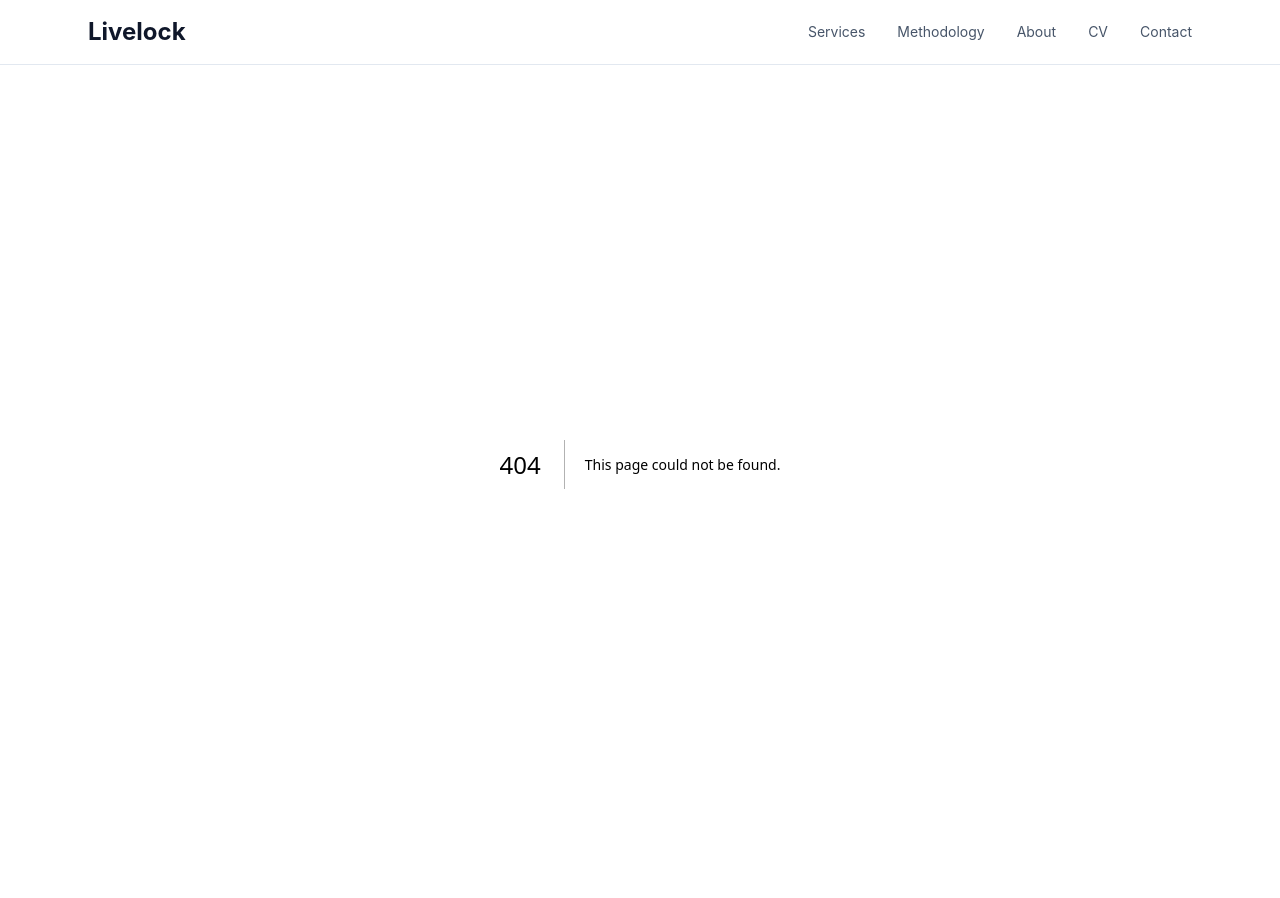
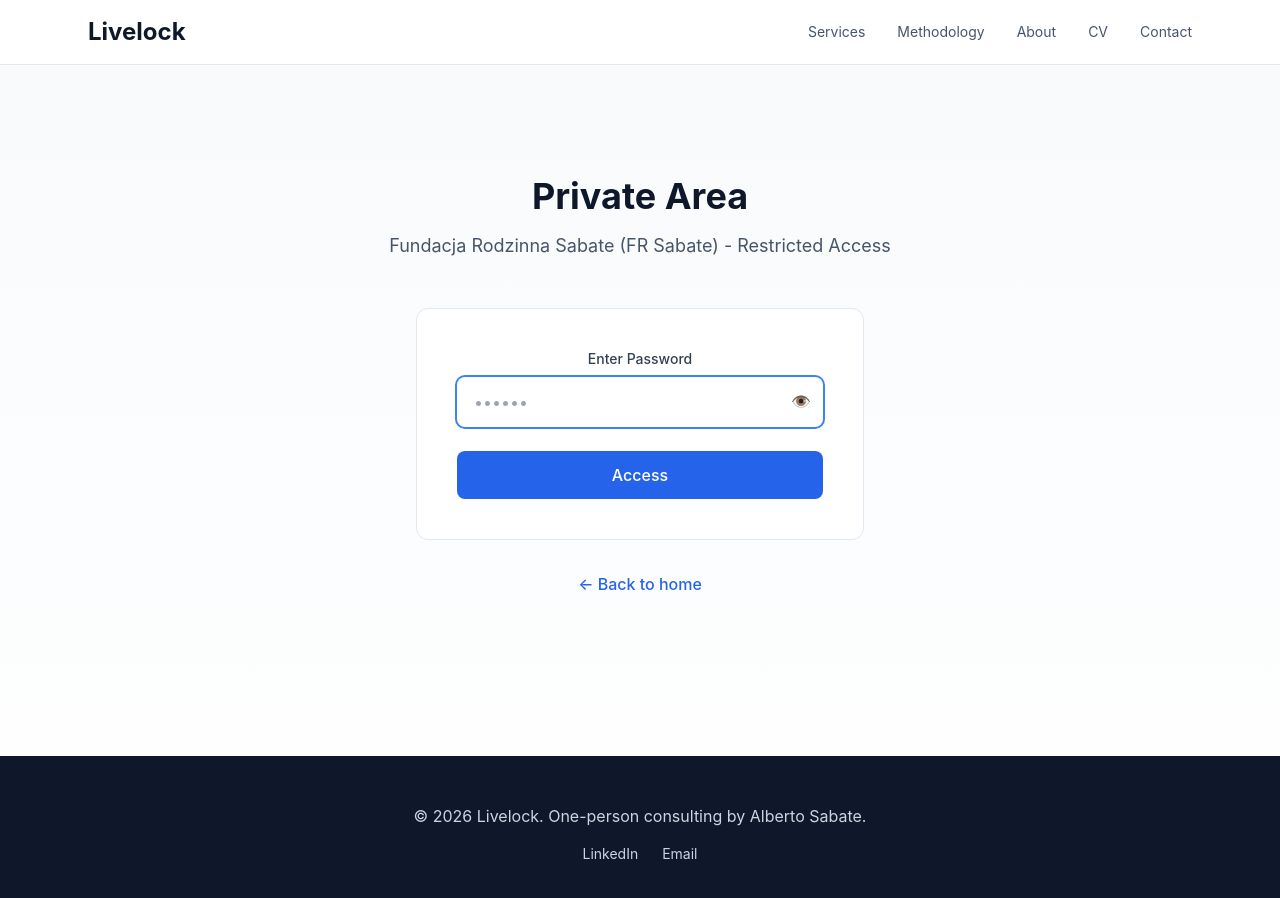
Before and after one commit to Livelocksap/livelock-website, a Next.js app: page /private in a window 1280 px wide. Before the commit this address had no page. Shown: the top 898 px of the page. Before the commit the page ends 864 px from the top, so only its background shows below. Built offline with nearby package versions, Linux system fonts and the light colour scheme.

Commit message:
Add password-protected FR Sabate private area with Financial Statements link

```diff
--- a/src/app/page.js
+++ b/src/app/page.js
@@ -56,10 +56,11 @@ export default function Home() {
             <p className="text-slate-600 text-center mb-8">
               Specializing in SAP Analytics Cloud, SAP Datasphere, advanced planning, and AI integration across pharma, manufacturing, retail, and beyond.
             </p>
-            <div className="flex gap-4 justify-center">
+            <div className="flex gap-4 justify-center flex-wrap">
               <Link href="/services" className="text-blue-600 hover:text-blue-700 font-medium">Services →</Link>
               <Link href="/about" className="text-blue-600 hover:text-blue-700 font-medium">About →</Link>
               <Link href="/cv" className="text-blue-600 hover:text-blue-700 font-medium">CV →</Link>
+              <Link href="/private" className="text-blue-600 hover:text-blue-700 font-medium">FR Sabate →</Link>
             </div>
           </div>
         </div>
--- /dev/null
+++ b/src/app/private/page.js
@@ -0,0 +1,195 @@
+'use client'
+
+import Link from 'next/link'
+import { useState, useEffect } from 'react'
+
+export default function Private() {
+  const [password, setPassword] = useState('')
+  const [isAuthenticated, setIsAuthenticated] = useState(false)
+  const [showPassword, setShowPassword] = useState(false)
+  const [error, setError] = useState('')
+
+  // Check if already authenticated on mount
+  useEffect(() => {
+    const stored = sessionStorage.getItem('livelock_auth')
+    if (stored === 'true') {
+      setIsAuthenticated(true)
+    }
+  }, [])
+
+  const handleSubmit = (e) => {
+    e.preventDefault()
+    setError('')
+
+    // Hash the password (simple approach - in production use proper hashing)
+    // RODE2025 hashed
+    const correctPassword = 'RODE2025'
+
+    if (password === correctPassword) {
+      sessionStorage.setItem('livelock_auth', 'true')
+      setIsAuthenticated(true)
+      setPassword('')
+    } else {
+      setError('Incorrect password. Please try again.')
+      setPassword('')
+    }
+  }
+
+  const handleLogout = () => {
+    sessionStorage.removeItem('livelock_auth')
+    setIsAuthenticated(false)
+    setPassword('')
+    setError('')
+  }
+
+  if (!isAuthenticated) {
+    return (
+      <div className="min-h-screen bg-gradient-to-b from-slate-50 to-white pt-8">
+        <section className="py-20 px-6">
+          <div className="max-w-2xl mx-auto text-center">
+            <h1 className="text-4xl font-bold text-slate-900 mb-4">Private Area</h1>
+            <p className="text-lg text-slate-600 mb-12">
+              Fundacja Rodzinna Sabate (FR Sabate) - Restricted Access
+            </p>
+
+            <div className="bg-white border border-slate-200 rounded-xl p-10 max-w-md mx-auto">
+              <form onSubmit={handleSubmit} className="space-y-6">
+                <div>
+                  <label htmlFor="password" className="block text-sm font-medium text-slate-700 mb-2">
+                    Enter Password
+                  </label>
+                  <div className="relative">
+                    <input
+                      id="password"
+                      type={showPassword ? 'text' : 'password'}
+                      value={password}
+                      onChange={(e) => setPassword(e.target.value)}
+                      placeholder="••••••"
+                      className="w-full px-4 py-3 border border-slate-300 rounded-lg focus:outline-none focus:ring-2 focus:ring-blue-500 focus:border-transparent"
+                      autoFocus
+                    />
+                    <button
+                      type="button"
+                      onClick={() => setShowPassword(!showPassword)}
+                      className="absolute right-3 top-3 text-slate-600 hover:text-slate-900"
+                    >
+                      {showPassword ? '🙈' : '👁️'}
+                    </button>
+                  </div>
+                  {error && <p className="text-red-600 text-sm mt-2">{error}</p>}
+                </div>
+                <button
+                  type="submit"
+                  className="w-full px-6 py-3 bg-blue-600 text-white rounded-lg font-medium hover:bg-blue-700 transition"
+                >
+                  Access
+                </button>
+              </form>
+            </div>
+
+            <div className="mt-8">
+              <Link href="/" className="text-blue-600 hover:text-blue-700 font-medium">
+                ← Back to home
+              </Link>
+            </div>
+          </div>
+        </section>
+
+        {/* Footer */}
+        <footer className="bg-slate-900 text-slate-300 py-12 px-6 mt-20">
+          <div className="max-w-6xl mx-auto text-center">
+            <p className="mb-4">&copy; 2026 Livelock. One-person consulting by Alberto Sabate.</p>
+            <div className="flex gap-6 justify-center text-sm">
+              <a href="https://linkedin.com/in/albertosabate" target="_blank" rel="noopener noreferrer" className="hover:text-white">LinkedIn</a>
+              <a href="mailto:alberto.sabate@livelock.pl" className="hover:text-white">Email</a>
+            </div>
+          </div>
+        </footer>
+      </div>
+    )
+  }
+
+  // Authenticated view
+  return (
+    <div className="min-h-screen bg-gradient-to-b from-slate-50 to-white pt-8">
+      <section className="py-20 px-6">
+        <div className="max-w-4xl mx-auto">
+          <div className="flex justify-between items-center mb-12">
+            <div>
+              <h1 className="text-5xl font-bold text-slate-900 mb-2">Fundacja Rodzinna Sabate</h1>
+              <p className="text-lg text-slate-600">FR Sabate - Private Area</p>
+            </div>
+            <button
+              onClick={handleLogout}
+              className="px-4 py-2 bg-slate-300 text-slate-900 rounded-lg font-medium hover:bg-slate-400 transition"
+            >
+              Logout
+            </button>
+          </div>
+
+          <div className="grid md:grid-cols-2 gap-8 mb-12">
+            {/* Financial Statements */}
+            <a
+              href="https://docs.google.com/spreadsheets/d/1UK1SZ3rGz1K1Aj5zgZQXn3pD_c2fPYMgXPbUWjNTz6E/edit?gid=1235892358#gid=1235892358"
+              target="_blank"
+              rel="noopener noreferrer"
+              className="bg-white border border-slate-200 rounded-xl p-8 hover:shadow-lg hover:border-blue-300 transition"
+            >
+              <div className="flex items-start justify-between mb-4">
+                <div>
+                  <h2 className="text-2xl font-bold text-slate-900">Financial Statements</h2>
+                  <p className="text-slate-600 text-sm mt-1">Google Sheets</p>
+                </div>
+                <span className="text-2xl">📊</span>
+              </div>
+              <p className="text-slate-600 mb-4">
+                Access financial records, budget data, and account statements for FR Sabate.
+              </p>
+              <p className="text-blue-600 font-medium">Open in Google Sheets →</p>
+            </a>
+
+            {/* Add more resources here */}
+            <div className="bg-white border border-slate-200 rounded-xl p-8">
+              <div className="flex items-start justify-between mb-4">
+                <div>
+                  <h2 className="text-2xl font-bold text-slate-900">Documents</h2>
+                  <p className="text-slate-600 text-sm mt-1">Coming soon</p>
+                </div>
+                <span className="text-2xl">📁</span>
+              </div>
+              <p className="text-slate-600 mb-4">
+                Additional resources and documents will be added here.
+              </p>
+              <p className="text-slate-400 font-medium">Additional links pending</p>
+            </div>
+          </div>
+
+          <div className="bg-blue-50 border border-blue-200 rounded-xl p-8">
+            <h2 className="text-xl font-bold text-slate-900 mb-4">About Fundacja Rodzinna Sabate</h2>
+            <p className="text-slate-600 leading-relaxed">
+              This private area contains restricted information about FR Sabate. Access is limited to authorized individuals.
+              All information contained here is confidential and proprietary.
+            </p>
+          </div>
+
+          <div className="mt-12 text-center">
+            <Link href="/" className="text-blue-600 hover:text-blue-700 font-medium">
+              ← Back to home
+            </Link>
+          </div>
+        </div>
+      </section>
+
+      {/* Footer */}
+      <footer className="bg-slate-900 text-slate-300 py-12 px-6 mt-20">
+        <div className="max-w-6xl mx-auto text-center">
+          <p className="mb-4">&copy; 2026 Livelock. One-person consulting by Alberto Sabate.</p>
+          <div className="flex gap-6 justify-center text-sm">
+            <a href="https://linkedin.com/in/albertosabate" target="_blank" rel="noopener noreferrer" className="hover:text-white">LinkedIn</a>
+            <a href="mailto:alberto.sabate@livelock.pl" className="hover:text-white">Email</a>
+          </div>
+        </div>
+      </footer>
+    </div>
+  )
+}
```
